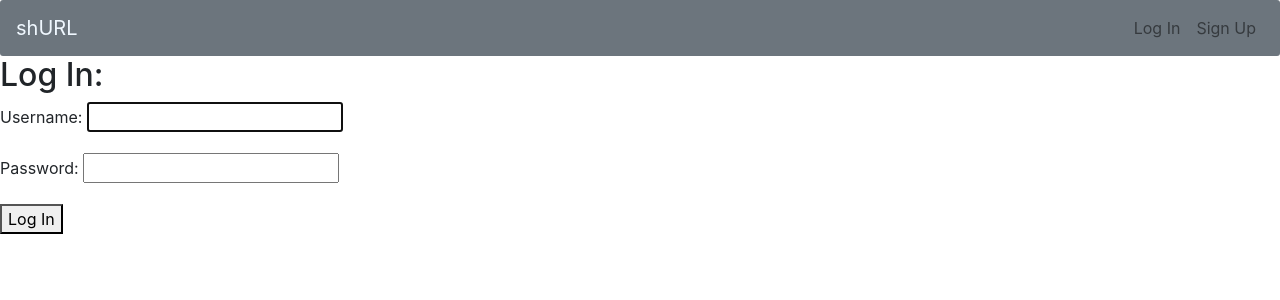
After one commit to recyan19/sh_url, a Django app: page /accounts/login/ in a window 1280 px wide. The commit adds this page. Shown: the top 300 px of the page. Run offline with Django 3.2, Linux system fonts and the light colour scheme; some libraries are stand-ins or nearby versions.

Commit message:
Implement login/logout functionality

```diff
--- /dev/null
+++ b/templates/registration/login.html
@@ -0,0 +1,10 @@
+{% extends 'shortener/base.html' %}
+
+{% block content %}
+    <h2>Log In:</h2>
+    <form method="post">
+        {% csrf_token %}
+        {{ form.as_p }}
+        <button type="submit">Log In</button>
+    </form>
+{% endblock %}
--- a/templates/shortener/base.html
+++ b/templates/shortener/base.html
@@ -29,9 +29,9 @@
 
             {% if request.user.is_authenticated %}
               <a class="nav-link" href="{% url 'shortener:user_urls_list' %}">My URLs <span class="sr-only">(current)</span></a>
-              <a class="nav-link" href="#">Log Out <span class="sr-only">(current)</span></a>
+              <a class="nav-link" href="{% url 'logout' %}">Log Out <span class="sr-only">(current)</span></a>
             {% else %}
-              <a class="nav-link" href="#">Log In <span class="sr-only">(current)</span></a>
+              <a class="nav-link" href="{% url 'login' %}">Log In <span class="sr-only">(current)</span></a>
               <a class="nav-link" href="#">Sign Up <span class="sr-only">(current)</span></a>
             {% endif %}
 
--- a/url_shorter/settings.py
+++ b/url_shorter/settings.py
@@ -125,3 +125,6 @@ STATICFILES_DIRS = [
 ]
 
 SITE_URL = 'http://localhost:8000/'
+
+LOGIN_REDIRECT_URL = '/'
+LOGOUT_REDIRECT_URL = '/'
--- a/url_shorter/urls.py
+++ b/url_shorter/urls.py
@@ -3,5 +3,6 @@ from django.urls import path, include
 
 urlpatterns = [
     path('admin/', admin.site.urls),
+    path('accounts/', include('django.contrib.auth.urls')),
     path('', include('shortener.urls')),
 ]
```
